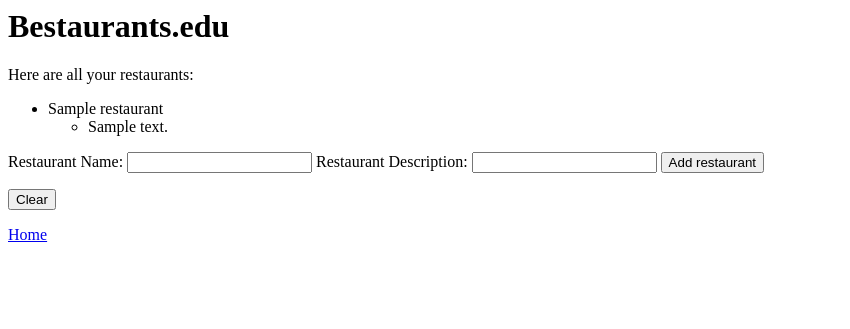
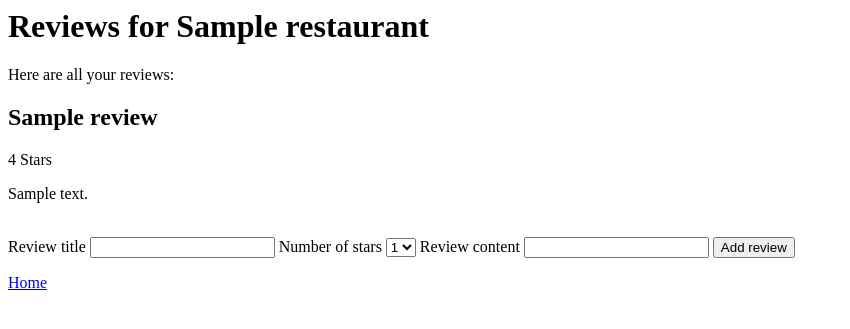
Before and after one commit to Gingerbolt/Cuisine-Scene, a PHP site: template views/restaurants.html.twig in a window 1280 px wide. Shown: the top 329 px of the page, without its empty margins (0-850 px from the left). Run offline with PHP 8.4, Linux system fonts and the light colour scheme; the template is opened without the code that fills it: most values are stand-ins (such as "Sample title", 1, 10 or a date in 2020); some libraries are stand-ins or nearby versions.

Commit message:
add review template and route

```diff
--- a/views/cuisine.html.twig
+++ b/views/cuisine.html.twig
@@ -7,9 +7,10 @@
 
         {% if restaurants is not empty %}
             <p>Here are the restaurants:</p>
+            <p><em>Click on restaurant names to read or leave reviews</em></p>
             <ul>
                 {% for restaurant in restaurants %}
-                    <li>{{ restaurant.getName }}</li>
+                    <li><a href="/restaurant/{{ restaurant.getId }}">{{ restaurant.getName }}</a></li>
                     <ul>
                       <li>{{ restaurant.getDescription }}</li>
                     </ul>
--- a/views/restaurants.html.twig
+++ b/views/restaurants.html.twig
@@ -1,37 +1,41 @@
+
 <html>
     <head>
         <title>Bestaurants.edu</title>
     </head>
     <body>
-        <div class='container'>
-            <h1>Bestaurants.edu</h1>
+        <h1>Reviews for {{ restaurant.getName }}</h1>
 
-            {% if restaurants is not empty %}
-                <p>Here are all your restaurants:</p>
-                <ul>
-                    {% for restaurant in restaurants %}
-                        <li>{{ restaurant.getName }}</li>
-                        <ul>
-                          <li>{{ restaurant.getDescription }}</li>
-                        </ul>
-                    {% endfor %}
-                </ul>
-            {% endif %}
+        {% if reviews is not empty %}
+            <p>Here are all your reviews:</p>
 
-            <form action='/restaurants' method='post'>
-                <label for='name'>Restaurant Name: </label>
-                <input id='name' name='name' type='text' required>
+              {% for review in reviews %}
+                  <h2>{{ review.getTitle }}</h2>
+                  <p>{{ review.getStars }} Stars</p>
+                  <p>{{ review.getContent }}</p><br>
+              {% endfor %}
 
-                <label for='description'>Restaurant Description: </label>
-                <input id='description' name='description' type='text' required>
+        {% endif %}
 
-                <button type='submit' class='btn-success'>Add restaurant</button>
-            </form>
-            <form action='/delete_restaurants' method='post'>
-                <button type='submit' class='btn-info'>Clear</button>
-            </form>
+        <form name='add_review' action='/review' method='post'>
+            <input id="restaurant_id" name="restaurant_id" type="hidden" value="{{ restaurant.getId() }}">
 
-            <p><a href='/'>Home</a></p>
-        </div>
+            <label for='title'>Review title</label>
+            <input id='title' name='title' type='text' required>
+            <label for='stars'> Number of stars </label>
+            <select name='stars'>
+              <option value=1>1</option>
+              <option value=2>2</option>
+              <option value=3>3</option>
+              <option value=4>4</option>
+              <option value=5>5</option>
+            </select>
+            <label for='content'>Review content</label>
+            <input id='content' name='content' type='text' required>
+
+            <button name='add_review' type='submit'>Add review</button>
+        </form>
+
+        <p><a href='/'>Home</a></p>
     </body>
 </html>
```
Also changed, not shown: app/app.php (+19 -6 lines).
